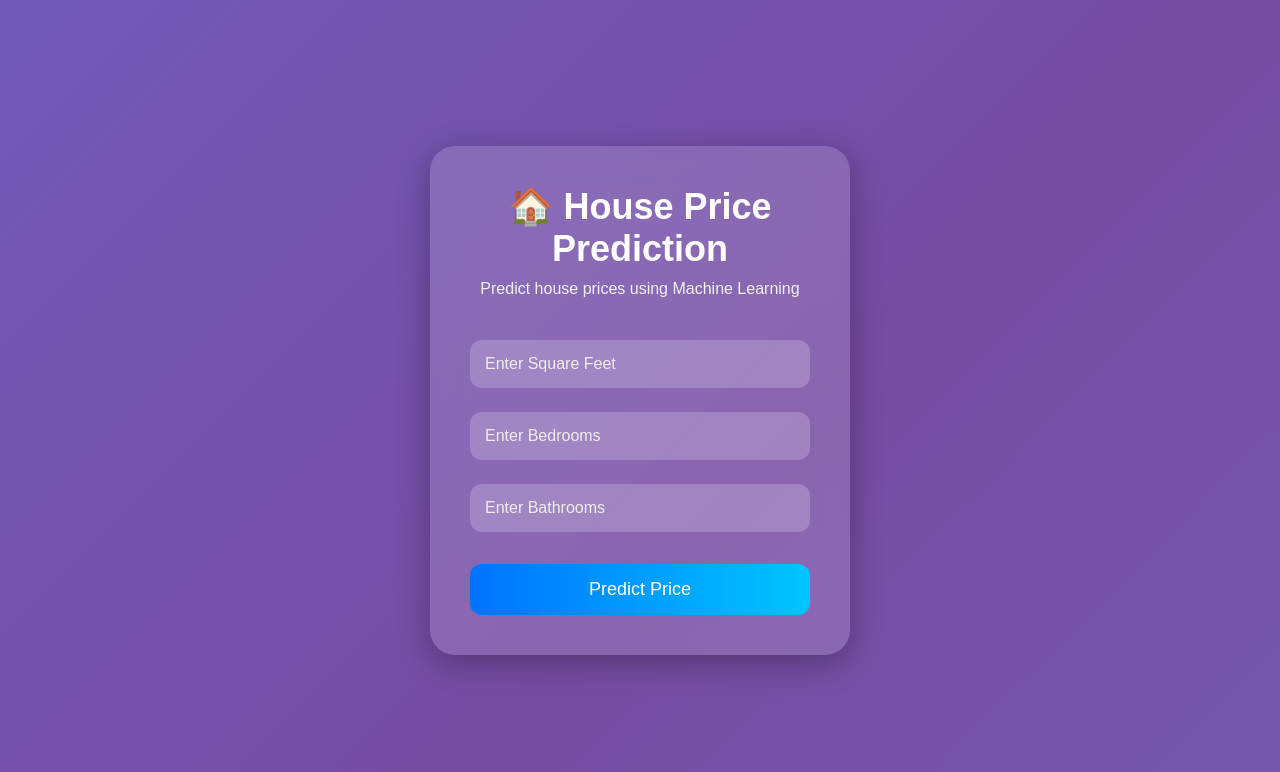
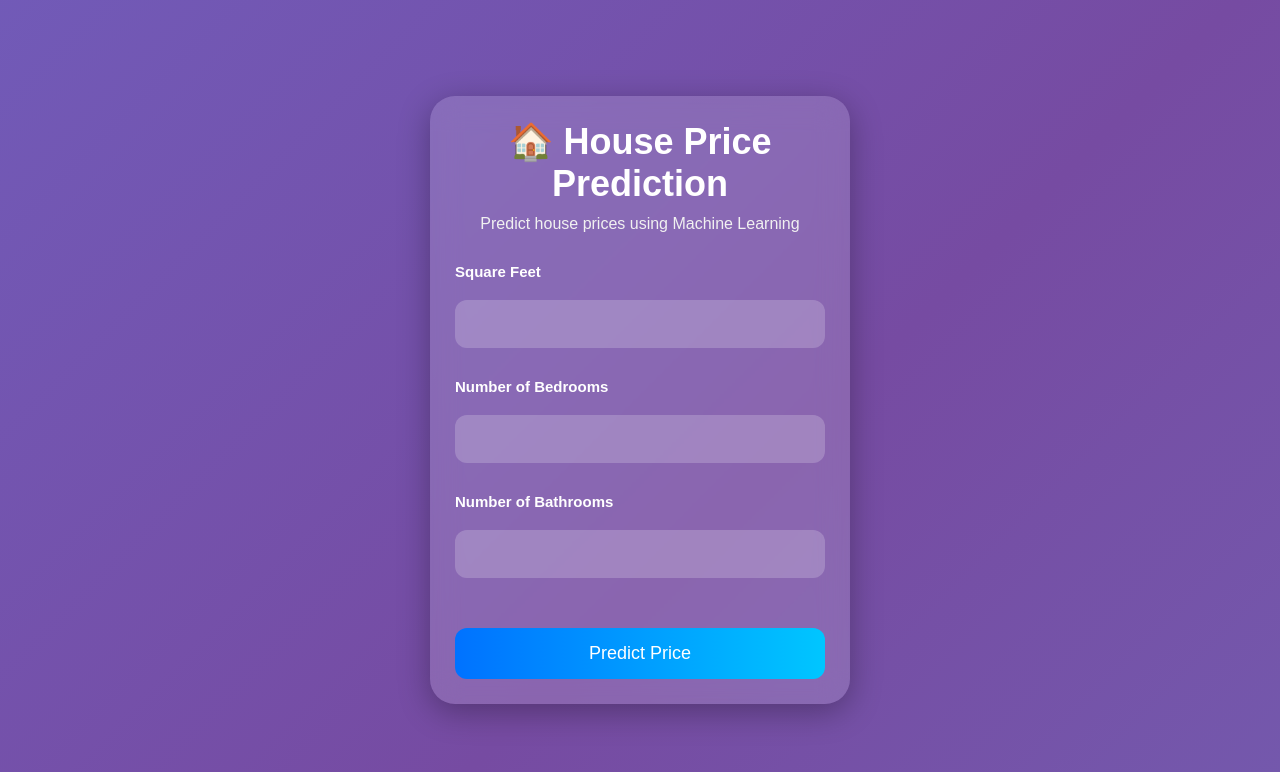
Before and after one commit to gauravgatty/PRODIGY_ML_01, a Flask app: page / in a window 1280 px wide. Shown: the top 772 px of the page. Run offline with Flask 3, Linux system fonts and the light colour scheme; parts of the project's set-up code (start-up, migrations or seed data) failed here and were passed over.

Commit message:
Added deployment files

```diff
--- /dev/null
+++ b/requirements.txt
@@ -0,0 +1,6 @@
+flask
+pandas
+scikit-learn
+numpy
+joblib
+gunicorn
--- a/static/style.css
+++ b/static/style.css
@@ -45,7 +45,7 @@ body{
 
     width:420px;
 
-    padding:40px;
+    padding:25px;
 
     border-radius:25px;
 
@@ -177,3 +177,22 @@ button:hover{
         transform:translateY(0);
     }
 }
+.input-group{
+
+    text-align:left;
+
+    margin-bottom:18px;
+}
+
+label{
+
+    display:block;
+
+    margin-bottom:8px;
+
+    color:white;
+
+    font-size:15px;
+
+    font-weight:bold;
+}
--- a/templates/index.html
+++ b/templates/index.html
@@ -24,29 +24,44 @@
 
         <form action="/predict" method="POST">
 
+    <div class="input-group">
+
+        <label>Square Feet</label>
+
         <input
             type="number"
             name="square_feet"
-                placeholder="Enter Square Feet"
             value="{{ square_feet if square_feet else '' }}"
             required
         >
 
+    </div>
+
+    <div class="input-group">
+
+        <label>Number of Bedrooms</label>
+
         <input
             type="number"
             name="bedrooms"
-                placeholder="Enter Bedrooms"
             value="{{ bedrooms if bedrooms else '' }}"
             required
         >
 
+    </div>
+
+    <div class="input-group">
+
+        <label>Number of Bathrooms</label>
+
         <input
             type="number"
             name="bathrooms"
-                placeholder="Enter Bathrooms"
             value="{{ bathrooms if bathrooms else '' }}"
             required
         >
+
+    </div>
 
     <button type="submit">
         Predict Price
```
Also changed, not shown: README.md, 1 other file. Lines whose indentation alone changed are shown as unchanged.
